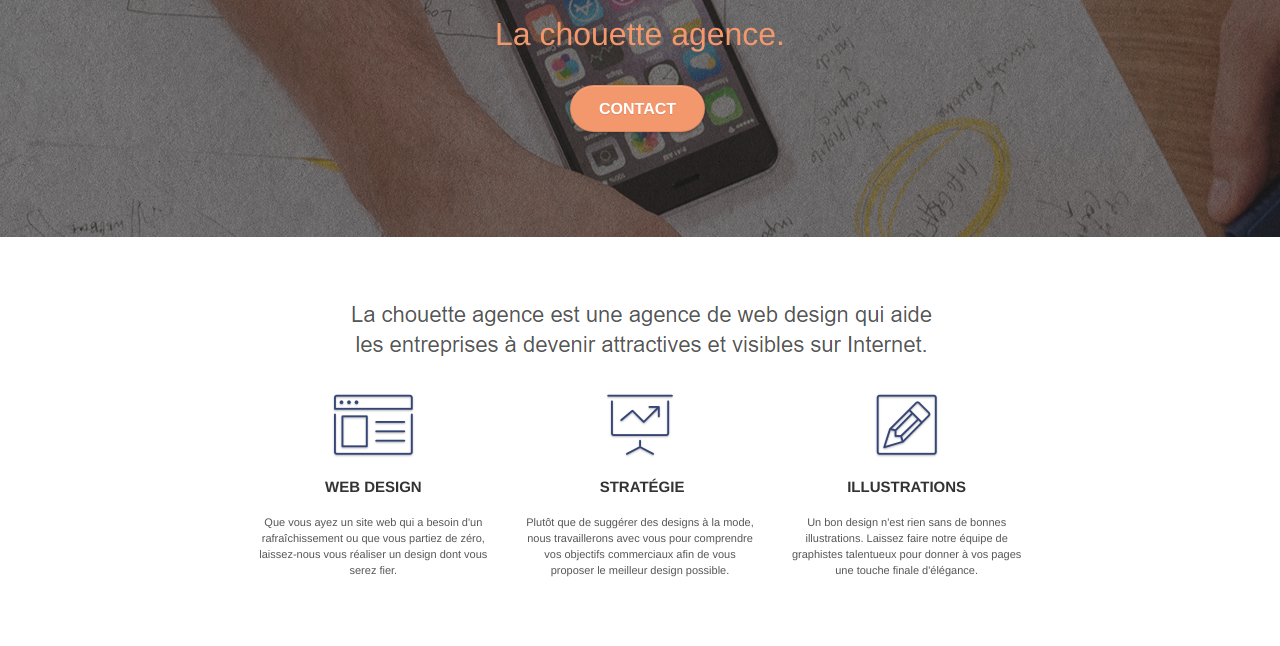
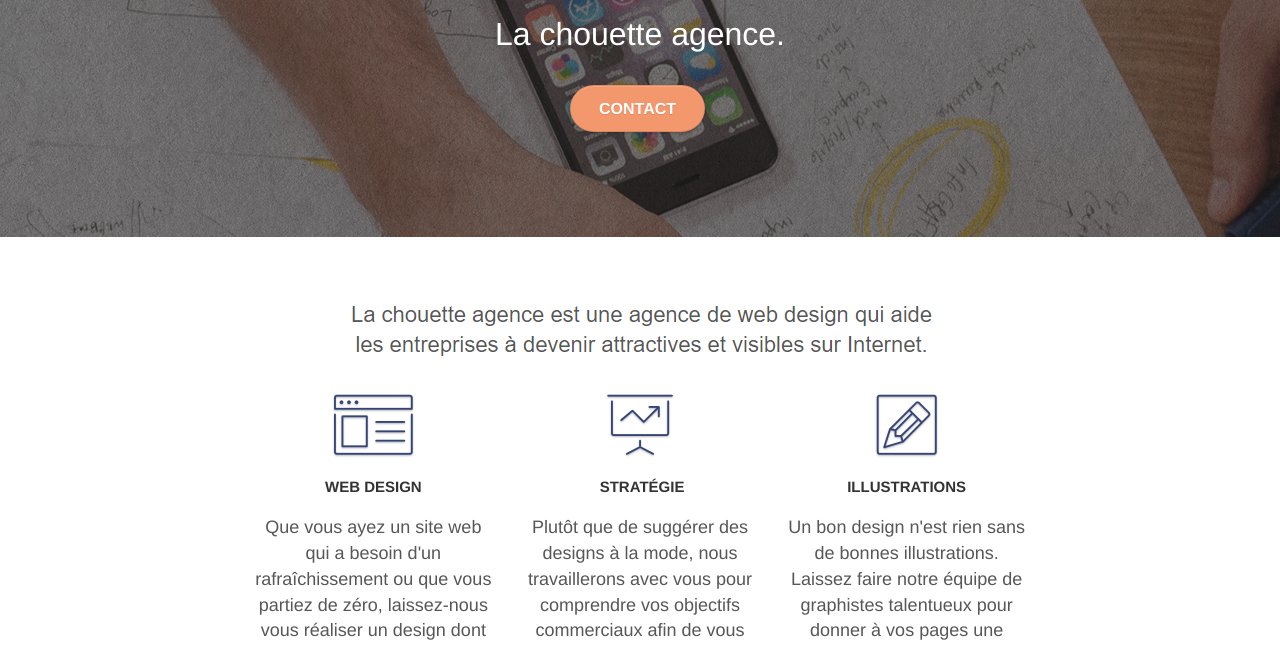
Before and after one commit to imed-hamdi/Chouette-agence, a plain HTML site: page index.html in a window 1280 px wide. Shown: the part 295-941 px from the top of the page. Drawn offline with Linux system fonts and the light colour scheme.

Commit message:
font size petit paragraphe

```diff
--- a/style.css
+++ b/style.css
@@ -677,7 +677,7 @@ a {
 }
 
 p {
-    font-size: 11px;
+    font-size: 18px;
 }
 
 .tight-width-whitespace {
@@ -783,7 +783,7 @@ h4 {
 }
 
 .tc-white {
-    color: #F3976C!important;
+    color:white!important;
 }
 
 .btn-atomic-tangerine {
```
